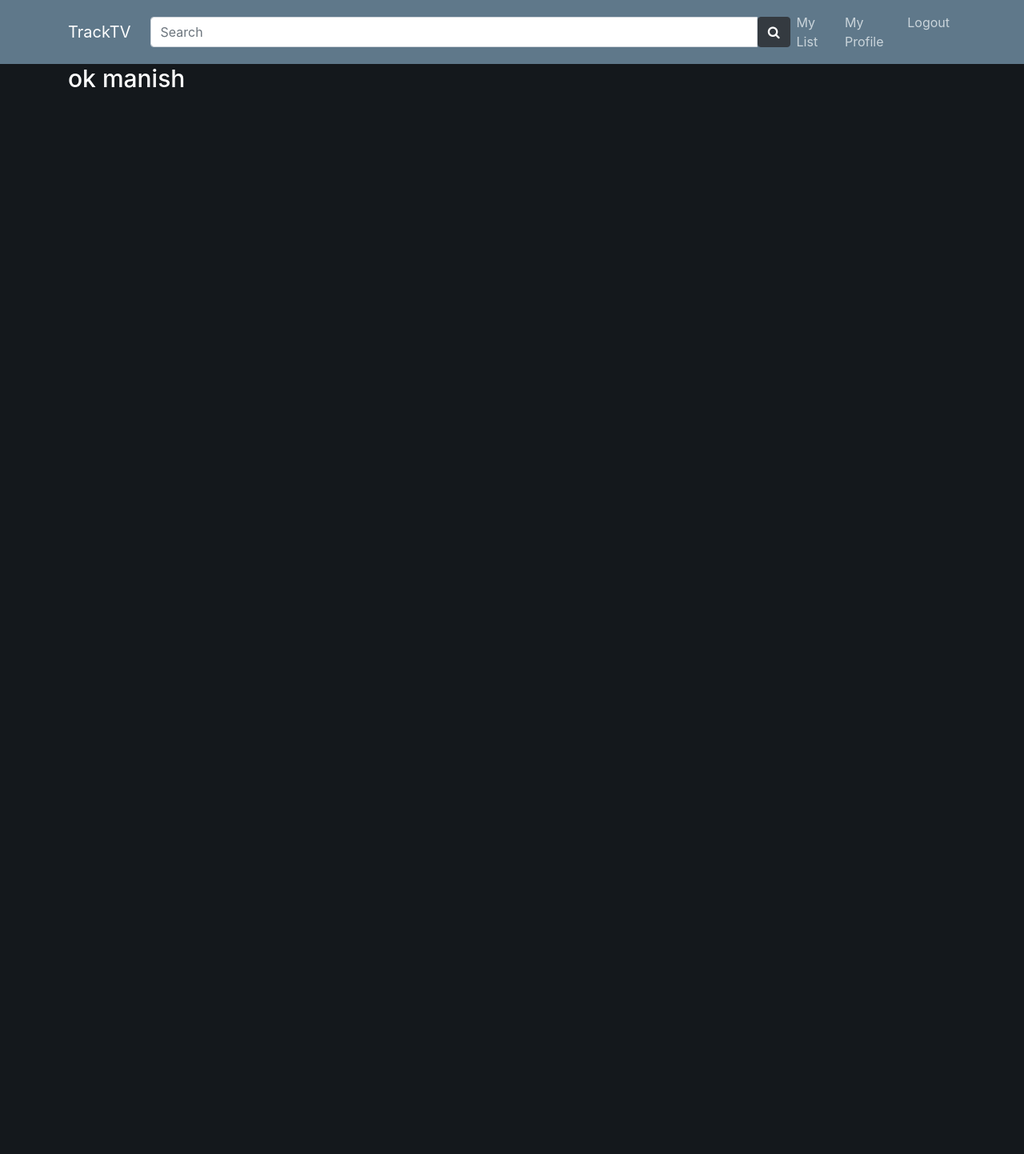
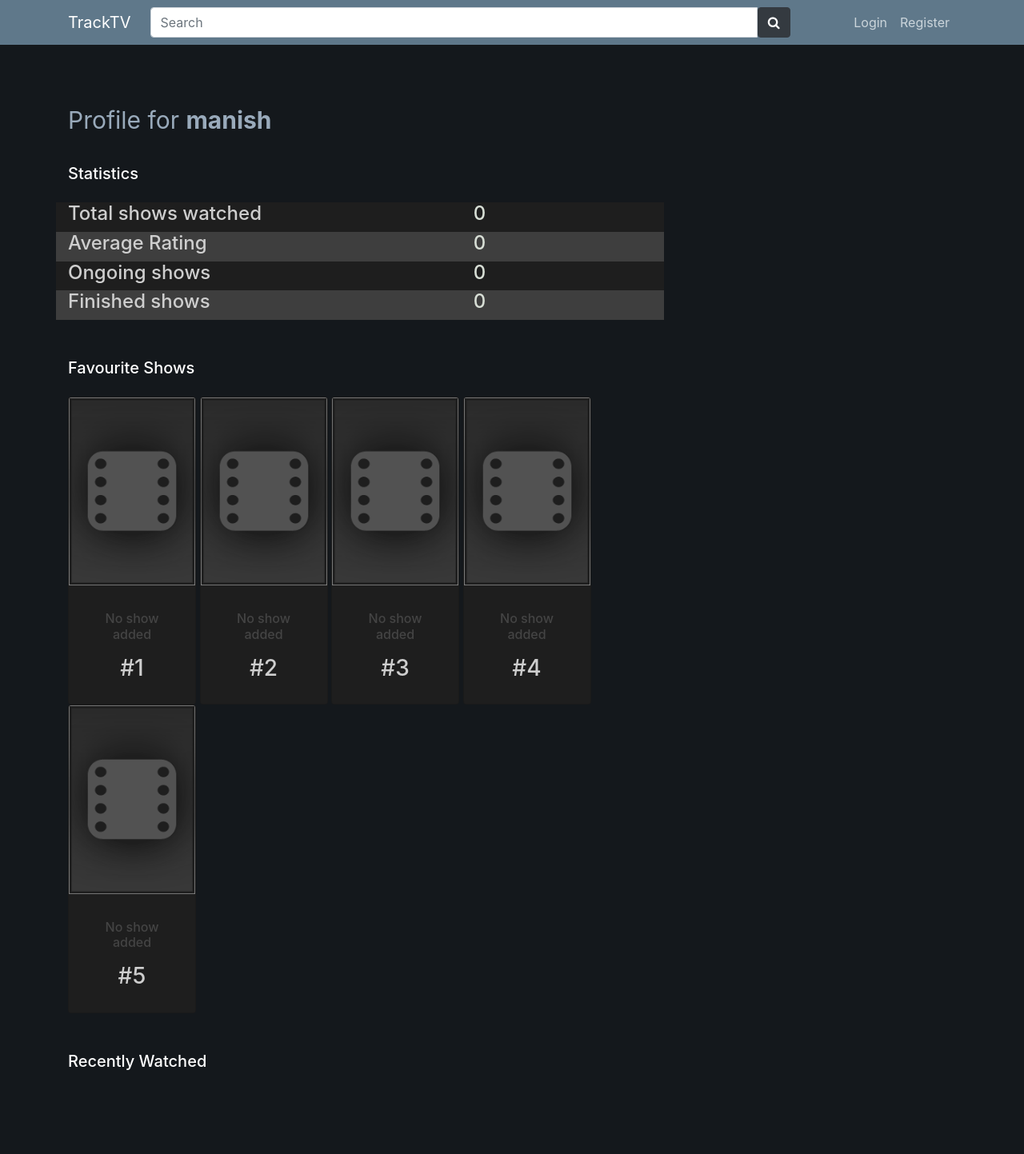
Before and after one commit to iammanish17/TrackTV, a Django app: a page that uses tv/templates/tv/base.html in a window 1280 px wide. Shown: the whole page at 80% size. Before the commit the page ends 110 px from the top, so only its background shows below. Run offline with Django 3.2, Linux system fonts and the light colour scheme; data comes from the database, SQL or seed files in the repository; some libraries are stand-ins or nearby versions.

Commit message:
Added profile page!

```diff
--- a/TrackTV/urls.py
+++ b/TrackTV/urls.py
@@ -24,6 +24,6 @@ urlpatterns = [
     path('login/', auth_views.LoginView.as_view(template_name="users/login.html"), name='login'),
     path('logout/', auth_views.LogoutView.as_view(template_name="users/logout.html"), name='logout'),
     path('profile/', user_views.profile, name='profile'),
-    path('profile/<str:user>/', user_views.profile, name='profile'),
+    path('profile/<str:username>/', user_views.profile, name='profile'),
     path('', include('tv.urls')),
 ]
--- a/tv/templates/tv/base.html
+++ b/tv/templates/tv/base.html
@@ -46,7 +46,7 @@
             <div class="navbar-nav">
                 {% if user.is_authenticated %}
                     <a class="nav-item nav-link" href="/list/{{user.username}}">My List</a>
-                    <a class="nav-item nav-link" href="/profile/">My Profile</a>
+                    <a class="nav-item nav-link" href="/profile/{{user.username}}">My Profile</a>
                     <a class="nav-item nav-link" href="/logout/">Logout</a>
                 {% else %}
                     <a class="nav-item nav-link" href="/login/">Login</a>
--- a/users/templates/users/profile.html
+++ b/users/templates/users/profile.html
@@ -1,9 +1,127 @@
 {% extends "tv/base.html" %}
-{% load crispy_forms_tags %}
 {% block content %}
-    {% if user %}
-        <h5 style="font-size:30px; color:#ffffff"> ok {{ user }}</h5>
+    <pre></pre><pre></pre><pre></pre>
+<p style="font-size:30px; color:#9ab">Profile for <b>{{username}}</b></p><pre></pre>
+<h1 style="color:white; font-size:20px">Statistics</h1><pre></pre>
+<div class="row overview">
+    <div class="container">
+  <div class="row" style="background-color:#1e1e1e">
+      <div class="col-8"><h4 style="color:#cecece">Total shows watched</h4></div>
+      <div class="col-4"><h4 style="color:#d7ded5">{{total}}</h4></div>
+  </div>
+        <div class="row" style="background-color:#3e3e3e">
+      <div class="col-8"><h4 style="color:#cecece">Average Rating</h4></div>
+      <div class="col-4"><h4 style="color:#d7ded5">{{average}}</h4></div>
+  </div>
+        <div class="row" style="background-color:#1e1e1e">
+      <div class="col-8"><h4 style="color:#cecece">Ongoing shows</h4></div>
+      <div class="col-4"><h4 style="color:#d7ded5">{{ongoing}}</h4></div>
+  </div>
+        <div class="row" style="background-color:#3e3e3e">
+      <div class="col-8"><h4 style="color:#cecece">Finished shows</h4></div>
+      <div class="col-4"><h4 style="color:#d7ded5">{{ended}}</h4></div>
+  </div>
+    </div>
+
+</div><pre></pre><pre></pre><pre></pre>
+<h1 style="color:white; font-size:20px">Favourite Shows</h1><pre></pre>
+
+<div class="card" style="width: 10rem; display:inline-block; background-color: #1e1e1e">
+    {% if top1 %}
+        <img class="card-img-top" src={{top1.image}}>
+        <div class="card-body">
+        <p class="card-title"><center><h6><a href="/show/{{top1.showid}}">{{top1.name}}</a></h6></center>
+        <p class="card-text"><center><h3 style="color:#cecece">#1</h3></center>
+        </div>
     {% else %}
-        <h5 style="font-size:30px; color:#ffffff">No account with that username exists!</h5>
+        <img class="card-img-top" src="/static/tv/default.png">
+        <div class="card-body">
+        <p class="card-title"><center><h6>No show added</h6></center>
+        <p class="card-text"><center><h3 style="color:#cecece">#1</h3></center>
+    </div>
     {% endif %}
+  </div>
+
+<div class="card" style="width: 10rem; display:inline-block; background-color: #1e1e1e">
+    {% if top2 %}
+        <img class="card-img-top" src={{top2.image}}>
+        <div class="card-body">
+        <p class="card-title"><center><h6><a href="/show/{{top2.showid}}">{{top2.name}}</a></h6></center>
+        <p class="card-text"><center><h3 style="color:#cecece">#2</h3></center>
+        </div>
+    {% else %}
+        <img class="card-img-top" src="/static/tv/default.png">
+        <div class="card-body">
+        <p class="card-title"><center><h6>No show added</h6></center>
+        <p class="card-text"><center><h3 style="color:#cecece">#2</h3></center>
+    </div>
+    {% endif %}
+  </div>
+
+<div class="card" style="width: 10rem; display:inline-block; background-color: #1e1e1e">
+    {% if top3 %}
+        <img class="card-img-top" src={{top3.image}}>
+        <div class="card-body">
+        <p class="card-title"><center><h6><a href="/show/{{top3.showid}}">{{top3.name}}</a></h6></center>
+        <p class="card-text"><center><h3 style="color:#cecece">#3</h3></center>
+        </div>
+    {% else %}
+        <img class="card-img-top" src="/static/tv/default.png">
+        <div class="card-body">
+        <p class="card-title"><center><h6>No show added</h6></center>
+        <p class="card-text"><center><h3 style="color:#cecece">#3</h3></center>
+    </div>
+    {% endif %}
+  </div>
+
+<div class="card" style="width: 10rem; display:inline-block; background-color: #1e1e1e">
+    {% if top4 %}
+        <img class="card-img-top" src={{top4.image}}>
+        <div class="card-body">
+        <p class="card-title"><center><h6><a href="/show/{{top4.showid}}">{{top4.name}}</a></h6></center>
+        <p class="card-text"><center><h3 style="color:#cecece">#4</h3></center>
+        </div>
+    {% else %}
+        <img class="card-img-top" src="/static/tv/default.png">
+        <div class="card-body">
+        <p class="card-title"><center><h6>No show added</h6></center>
+        <p class="card-text"><center><h3 style="color:#cecece">#4</h3></center>
+    </div>
+    {% endif %}
+  </div>
+
+<div class="card" style="width: 10rem; display:inline-block; background-color: #1e1e1e">
+    {% if top5 %}
+        <img class="card-img-top" src={{top5.image}}>
+        <div class="card-body">
+        <p class="card-title"><center><h6><a href="/show/{{top5.showid}}">{{top5.name}}</a></h6></center>
+        <p class="card-text"><center><h3 style="color:#cecece">#5</h3></center>
+        </div>
+    {% else %}
+        <img class="card-img-top" src="/static/tv/default.png">
+        <div class="card-body">
+        <p class="card-title"><center><h6>No show added</h6></center>
+        <p class="card-text"><center><h3 style="color:#cecece">#5</h3></center>
+    </div>
+    {% endif %}
+  </div>
+
+<pre></pre><pre></pre><pre></pre>
+<h1 style="color:white; font-size:20px">Recently Watched</h1><pre></pre>
+{% for ur in recent %}
+<div class="card" style="width: 10rem; display:inline-block; background-color: #1e1e1e">
+        <img class="card-img-top" src={{ur.show.image}}>
+        <div class="card-body">
+        <p class="card-title"><center><h6><a href="/show/{{ur.show.showid}}">{{ur.show.name}}</a></h6></center>
+        <p class="card-text"><center><h3 style="color:#ffa500"><span class="fa fa-star checked"></span>
+            {{ur.rating}}/10</h3></center>
+        </div>
+  </div>
+{% endfor %}
+<pre></pre><pre></pre>
+{% if total %}
+<h5 style="color:white; padding:-3px"><a href="/list/{{username}}">See all {{total}} ratings <span class="fa fa-angle-double-right"></span></a></h5>
+{% endif %}
+<pre></pre><pre></pre><pre></pre>
+
 {% endblock content %}
--- a/users/views.py
+++ b/users/views.py
@@ -2,6 +2,7 @@ from django.shortcuts import render, redirect
 from django.contrib import messages
 from .forms import UserRegisterForm
 from django.contrib.auth.models import User
+from tv.models import UserRating
 
 # Create your views here.
 
@@ -19,14 +20,43 @@ def register(request):
     return render(request, 'users/register.html', {'form': form})
 
 
-def profile(request, user: str = ""):
-    if not user:
-        if request.user.is_authenticated:
-            return render(request, 'users/profile.html', {'user': request.user})
-        else:
-            return redirect('login')
+def profile(request, username: str = ""):
+    if not username:
+        return redirect('tv-home')
     try:
-        user = User.objects.get(username=user)
+        user = User.objects.get(username=username)
     except User.DoesNotExist:
-        return render(request, 'users/profile.html', {'user': None})
-    return render(request, 'users/profile.html', {'user': user})
+        return redirect('tv-home')
+
+    uo = UserRating.objects.filter(user=user).order_by('-pk')
+    top = [False]*5
+    recent = []
+    total = len(uo)
+    average, ongoing, ended = 0, 0, 0
+    count = 0
+    for ur in uo:
+        count += 1
+        if count <= 5:
+            recent += [ur]
+        average += ur.rating
+        if ur.position:
+            top[ur.position-1] = ur.show
+        if ur.show.status == "Running":
+            ongoing += 1
+        if ur.show.status == "Ended":
+            ended += 1
+    if total:
+        average = round(average/total, 2)
+
+    return render(request, 'users/profile.html',
+                  {'username': username,
+                   'recent': recent,
+                   'top1': top[0],
+                   'top2': top[1],
+                   'top3': top[2],
+                   'top4': top[3],
+                   'top5': top[4],
+                   'average': average,
+                   'ongoing': ongoing,
+                   'ended': ended,
+                   'total': total})
```
